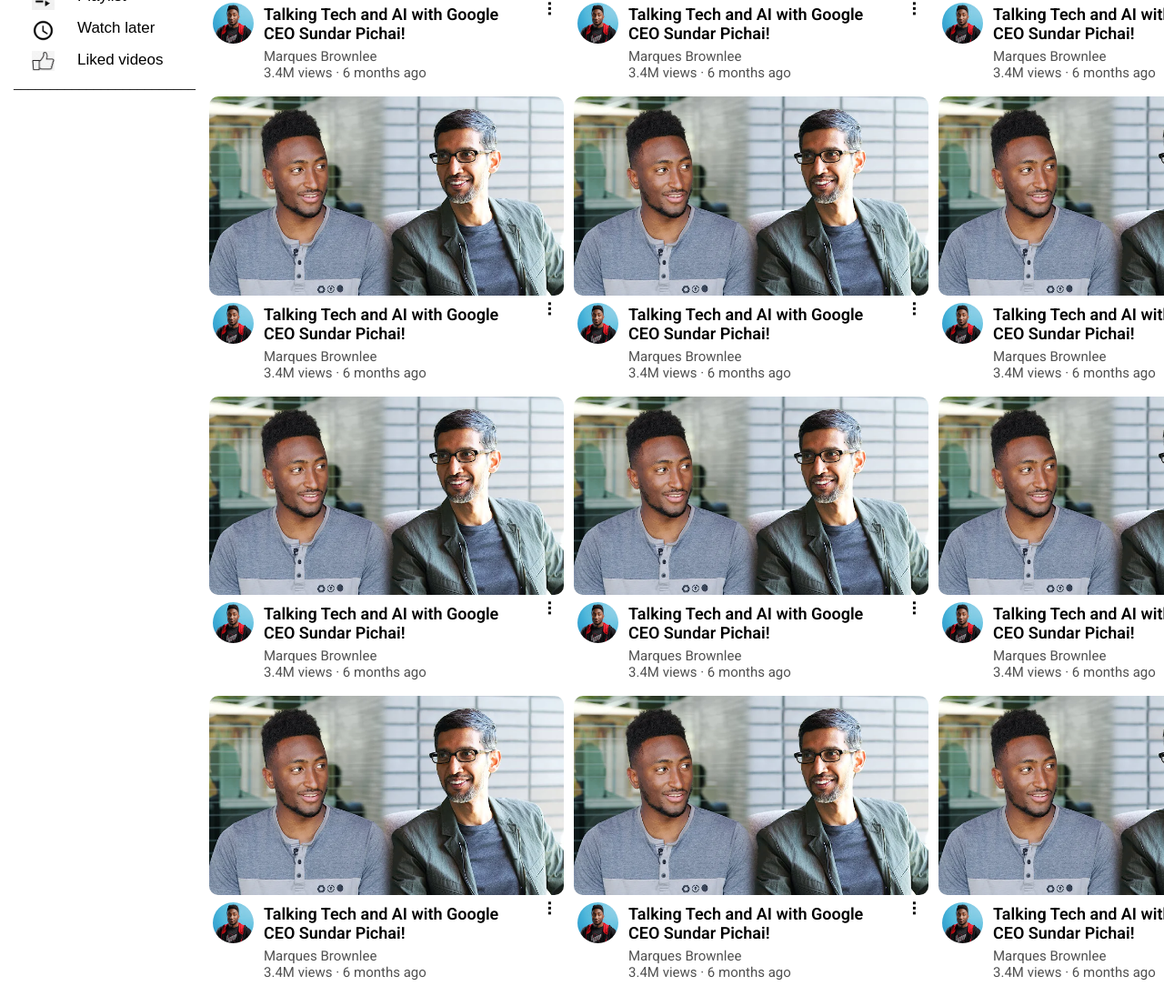
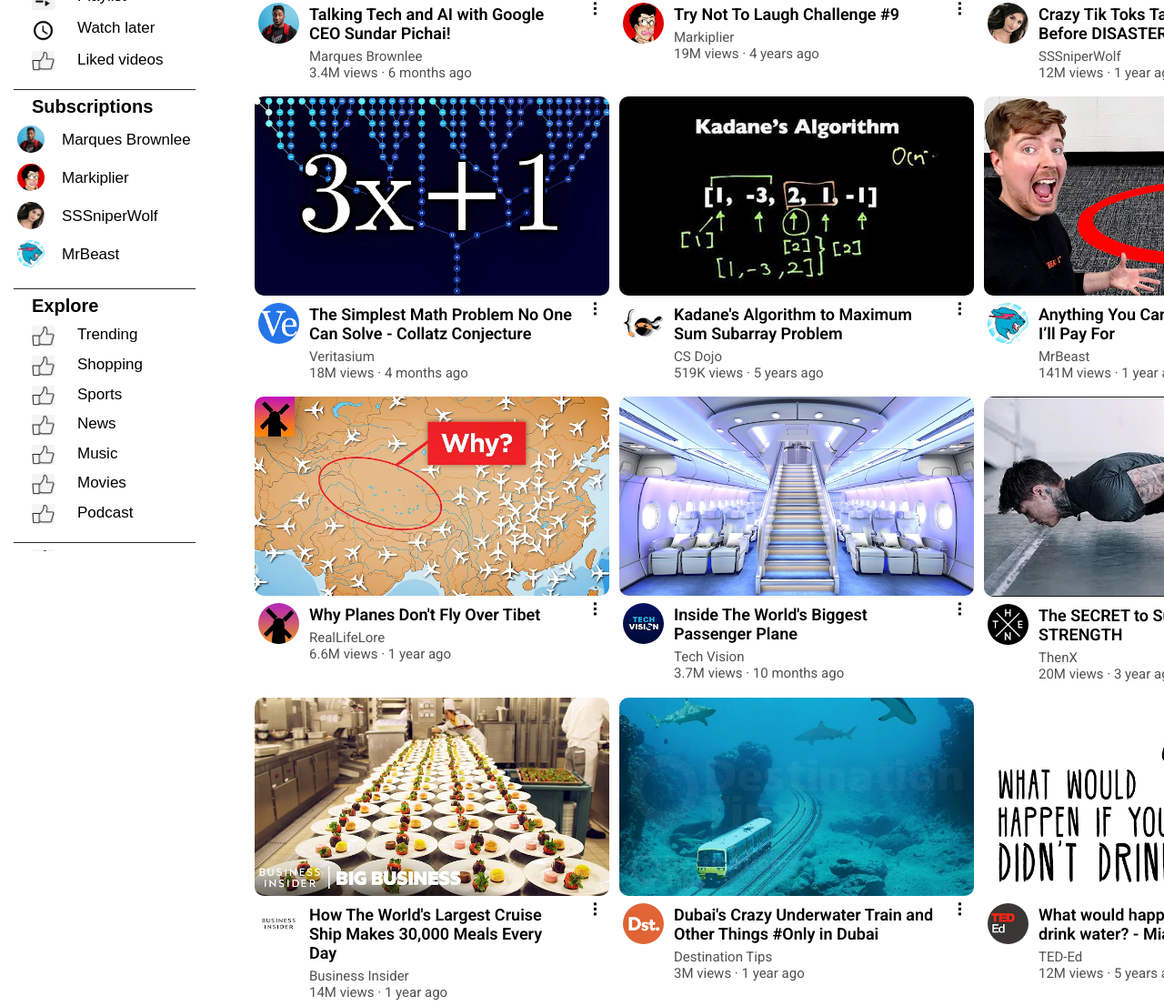
Before and after one commit to Vishakha-23/youtube_clone, a plain HTML site: page index.html in a window 1280 px wide. Shown: the part 284-1390 px from the top of the page at 91% size. Before the commit the page ends 1368 px from the top, so only its background shows below. Drawn offline with Linux system fonts and the light colour scheme.

Commit message:
added tabs

```diff
--- a/index.html
+++ b/index.html
@@ -19,7 +19,7 @@
         </ul>
     </nav>
     <main>
-        <div class="sidebar">
+        <div class="sidebar overflow_prop">
             <div class="h">
                 <img class="sidebar_img" src="other_icon/home-icon.png" alt="" width="25px" >
                 <p class="sidebar_text">Home</p>
@@ -56,7 +56,75 @@
                 <p class="sidebar_text">Liked videos</p>
             </div>
             <div>_________________________</div>
-        </div>
+            <div class="h">
+                <p class="sidebar_text sidebar_head">Subscriptions</p>
+             </div>
+             <div class="h">
+                <div class="channel_pic">
+                    <img class="profile_pic sidebar_profile_pic"  src="logos/channel-1 (1).jpeg" alt="" >
+                </div>
+                <p class="sidebar_text sidebar_name">Marques Brownlee</p>
+            </div>
+             <div class="h">
+                <div class="channel_pic">
+                    <img class="profile_pic sidebar_profile_pic"  src="logos/channel-2.jpeg" alt="" >
+                </div>
+                <p class="sidebar_text sidebar_name">Markiplier</p>
+            </div>
+             <div class="h">
+                <div class="channel_pic">
+                    <img class="profile_pic sidebar_profile_pic"  src="logos/channel-3.jpeg" alt="" >
+                </div>
+                <p class="sidebar_text sidebar_name">SSSniperWolf</p>
+            </div>
+             <div class="h">
+                <div class="channel_pic">
+                    <img class="profile_pic sidebar_profile_pic"  src="logos/channel-6.jpeg" alt="" >
+                </div>
+                <p class="sidebar_text sidebar_name">MrBeast</p>
+            </div>
+            <div>_________________________</div>
+            <div class="h">
+                <p class="sidebar_text sidebar_head">Explore</p>
+             </div>
+             <div class="h">
+                <img class="sidebar_img" src="other_icon/like icon.png" alt="" width="25px" >
+                <p class="sidebar_text">Trending</p>
+            </div>
+            <div class="h">
+                <img class="sidebar_img" src="other_icon/like icon.png" alt="" width="25px" >
+                <p class="sidebar_text">Shopping</p>
+            </div>
+            <div class="h">
+                <img class="sidebar_img" src="other_icon/like icon.png" alt="" width="25px" >
+                <p class="sidebar_text">Sports</p>
+            </div>
+            <div class="h">
+                <img class="sidebar_img" src="other_icon/like icon.png" alt="" width="25px" >
+                <p class="sidebar_text">News</p>
+            </div>
+            <div class="h">
+                <img class="sidebar_img" src="other_icon/like icon.png" alt="" width="25px" >
+                <p class="sidebar_text">Music</p>
+            </div>
+            <div class="h">
+                <img class="sidebar_img" src="other_icon/like icon.png" alt="" width="25px" >
+                <p class="sidebar_text">Movies</p>
+            </div>
+            <div class="h">
+                <img class="sidebar_img" src="other_icon/like icon.png" alt="" width="25px" >
+                <p class="sidebar_text">Podcast</p>
+            </div>
+            <div>_________________________</div>
+            <div class="h">
+                <img class="sidebar_img" src="other_icon/like icon.png" alt="" width="25px" >
+                <p class="sidebar_text">Settings</p>
+            </div>
+            <div class="h">
+                <img class="sidebar_img" src="other_icon/like icon.png" alt="" width="25px" >
+                <p class="sidebar_text">Help</p>
+            </div>
+           </div>
         <div class="content">
             <div >
                <div > <img class="thumbnail cur" src="thumbnails/thumbnail-1.webp" alt=""></div>
@@ -74,165 +142,169 @@
                 </div>
             </div>
             <div >
-               <div > <img class="thumbnail cur" src="thumbnails/thumbnail-1.webp" alt=""></div>
+               <div > <img class="thumbnail cur" src="thumbnails/thumbnail-2.webp" alt=""></div>
                 <div class="cur">
                     <div class="channel_pic">
-                        <img class="profile_pic"  src="logos/channel-1 (1).jpeg" alt="" >
+                        <img class="profile_pic"  src="logos/channel-2.jpeg" alt="" >
                     </div>
                     <div class="channel_info">
-                        <p class="video_title">Talking Tech and AI with Google CEO Sundar Pichai!</p>
-                        <p class="video_author">Marques Brownlee</p>
-                        <p class="video_stats">3.4M views &#183; 6 months ago</p>
+                        <p class="video_title">Try Not To Laugh Challenge #9</p>
+                        <p class="video_author">Markiplier</p>
+                        <p class="video_stats">19M views &#183; 4 years ago </p>
 
                     </div>
                     <div class="dots"> &#10247;</div>
                 </div>
             </div>
             <div >
-               <div > <img class="thumbnail cur" src="thumbnails/thumbnail-1.webp" alt=""></div>
+               <div > <img class="thumbnail cur" src="thumbnails/thumbnail-3.webp" alt=""></div>
                 <div class="cur">
                     <div class="channel_pic">
-                        <img class="profile_pic"  src="logos/channel-1 (1).jpeg" alt="" >
+                        <img class="profile_pic"  src="logos/channel-3.jpeg" alt="" >
                     </div>
                     <div class="channel_info">
-                        <p class="video_title">Talking Tech and AI with Google CEO Sundar Pichai!</p>
-                        <p class="video_author">Marques Brownlee</p>
-                        <p class="video_stats">3.4M views &#183; 6 months ago</p>
+                        <p class="video_title">
+                            Crazy Tik Toks Taken Moments Before DISASTER</p>
+                        <p class="video_author">SSSniperWolf</p>
+                        <p class="video_stats">12M views &#183; 1 year ago  </p>
 
                     </div>
                     <div class="dots"> &#10247;</div>
                 </div>
             </div>
             <div >
-               <div > <img class="thumbnail cur" src="thumbnails/thumbnail-1.webp" alt=""></div>
+               <div > <img class="thumbnail cur" src="thumbnails/thumbnail-4.webp" alt=""></div>
                 <div class="cur">
                     <div class="channel_pic">
-                        <img class="profile_pic"  src="logos/channel-1 (1).jpeg" alt="" >
+                        <img class="profile_pic"  src="logos/channel-4.jpeg" alt="" >
                     </div>
                     <div class="channel_info">
-                        <p class="video_title">Talking Tech and AI with Google CEO Sundar Pichai!</p>
-                        <p class="video_author">Marques Brownlee</p>
-                        <p class="video_stats">3.4M views &#183; 6 months ago</p>
+                        <p class="video_title">The Simplest Math Problem No One Can Solve - Collatz Conjecture</p>
+                        <p class="video_author">Veritasium</p>
+                        <p class="video_stats">18M views &#183; 4 months ago  </p>
 
                     </div>
                     <div class="dots"> &#10247;</div>
                 </div>
             </div>
             <div >
-               <div > <img class="thumbnail cur" src="thumbnails/thumbnail-1.webp" alt=""></div>
+               <div > <img class="thumbnail cur" src="thumbnails/thumbnail-5.webp" alt=""></div>
                 <div class="cur">
                     <div class="channel_pic">
-                        <img class="profile_pic"  src="logos/channel-1 (1).jpeg" alt="" >
+                        <img class="profile_pic"  src="logos/channel-5.jpeg" alt="" >
                     </div>
                     <div class="channel_info">
-                        <p class="video_title">Talking Tech and AI with Google CEO Sundar Pichai!</p>
-                        <p class="video_author">Marques Brownlee</p>
-                        <p class="video_stats">3.4M views &#183; 6 months ago</p>
+                        <p class="video_title">
+                            Kadane's Algorithm to Maximum Sum Subarray Problem</p>
+                        <p class="video_author">CS Dojo</p>
+                        <p class="video_stats">519K views &#183; 5 years ago  </p>
 
                     </div>
                     <div class="dots"> &#10247;</div>
                 </div>
             </div>
             <div >
-               <div > <img class="thumbnail cur" src="thumbnails/thumbnail-1.webp" alt=""></div>
+               <div > <img class="thumbnail cur" src="thumbnails/thumbnail-6.webp" alt=""></div>
                 <div class="cur">
                     <div class="channel_pic">
-                        <img class="profile_pic"  src="logos/channel-1 (1).jpeg" alt="" >
+                        <img class="profile_pic"  src="logos/channel-6.jpeg" alt="" >
                     </div>
                     <div class="channel_info">
-                        <p class="video_title">Talking Tech and AI with Google CEO Sundar Pichai!</p>
-                        <p class="video_author">Marques Brownlee</p>
-                        <p class="video_stats">3.4M views &#183; 6 months ago</p>
+                        <p class="video_title">Anything You Can Fit In The Circle I’ll Pay For</p>
+                        <p class="video_author">MrBeast</p>
+                        <p class="video_stats">141M views &#183; 1 year ago  </p>
 
                     </div>
                     <div class="dots"> &#10247;</div>
                 </div>
             </div>
             <div >
-               <div > <img class="thumbnail cur" src="thumbnails/thumbnail-1.webp" alt=""></div>
+               <div > <img class="thumbnail cur" src="thumbnails/thumbnail-7.webp" alt=""></div>
                 <div class="cur">
                     <div class="channel_pic">
-                        <img class="profile_pic"  src="logos/channel-1 (1).jpeg" alt="" >
+                        <img class="profile_pic"  src="logos/channel-7.jpeg" alt="" >
                     </div>
                     <div class="channel_info">
-                        <p class="video_title">Talking Tech and AI with Google CEO Sundar Pichai!</p>
-                        <p class="video_author">Marques Brownlee</p>
-                        <p class="video_stats">3.4M views &#183; 6 months ago</p>
+                        <p class="video_title">Why Planes Don't Fly Over Tibet</p>
+                        <p class="video_author">RealLifeLore</p>
+                        <p class="video_stats">6.6M views &#183; 1 year ago </p>
 
                     </div>
                     <div class="dots"> &#10247;</div>
                 </div>
             </div>
             <div >
-               <div > <img class="thumbnail cur" src="thumbnails/thumbnail-1.webp" alt=""></div>
+               <div > <img class="thumbnail cur" src="thumbnails/thumbnail-8.webp" alt=""></div>
                 <div class="cur">
                     <div class="channel_pic">
-                        <img class="profile_pic"  src="logos/channel-1 (1).jpeg" alt="" >
+                        <img class="profile_pic"  src="logos/channel-8.jpeg" alt="" >
                     </div>
                     <div class="channel_info">
-                        <p class="video_title">Talking Tech and AI with Google CEO Sundar Pichai!</p>
-                        <p class="video_author">Marques Brownlee</p>
-                        <p class="video_stats">3.4M views &#183; 6 months ago</p>
+                        <p class="video_title">
+                            Inside The World's Biggest Passenger Plane</p>
+                        <p class="video_author">Tech Vision</p>
+                        <p class="video_stats">3.7M views &#183; 10 months ago </p>
 
                     </div>
                     <div class="dots"> &#10247;</div>
                 </div>
             </div>
             <div >
-               <div > <img class="thumbnail cur" src="thumbnails/thumbnail-1.webp" alt=""></div>
+               <div > <img class="thumbnail cur" src="thumbnails/thumbnail-9.webp" alt=""></div>
                 <div class="cur">
                     <div class="channel_pic">
-                        <img class="profile_pic"  src="logos/channel-1 (1).jpeg" alt="" >
+                        <img class="profile_pic"  src="logos/channel-9.jpeg" alt="" >
                     </div>
                     <div class="channel_info">
-                        <p class="video_title">Talking Tech and AI with Google CEO Sundar Pichai!</p>
-                        <p class="video_author">Marques Brownlee</p>
-                        <p class="video_stats">3.4M views &#183; 6 months ago</p>
+                        <p class="video_title">The SECRET to Super Human STRENGTH</p>
+                        <p class="video_author">ThenX</p>
+                        <p class="video_stats">20M views &#183; 3 year ago</p>
 
                     </div>
                     <div class="dots"> &#10247;</div>
                 </div>
             </div>
             <div >
-               <div > <img class="thumbnail cur" src="thumbnails/thumbnail-1.webp" alt=""></div>
+               <div > <img class="thumbnail cur" src="thumbnails/thumbnail-10.webp" alt=""></div>
                 <div class="cur">
                     <div class="channel_pic">
-                        <img class="profile_pic"  src="logos/channel-1 (1).jpeg" alt="" >
+                        <img class="profile_pic"  src="logos/channel-10.jpeg" alt="" >
                     </div>
                     <div class="channel_info">
-                        <p class="video_title">Talking Tech and AI with Google CEO Sundar Pichai!</p>
-                        <p class="video_author">Marques Brownlee</p>
-                        <p class="video_stats">3.4M views &#183; 6 months ago</p>
+                        <p class="video_title">How The World's Largest Cruise Ship Makes 30,000 Meals Every Day</p>
+                        <p class="video_author">Business Insider</p>
+                        <p class="video_stats">14M views &#183; 1 year ago  </p>
 
                     </div>
                     <div class="dots"> &#10247;</div>
                 </div>
             </div>
             <div >
-               <div > <img class="thumbnail cur" src="thumbnails/thumbnail-1.webp" alt=""></div>
+               <div > <img class="thumbnail cur" src="thumbnails/thumbnail-11.webp" alt=""></div>
                 <div class="cur">
                     <div class="channel_pic">
-                        <img class="profile_pic"  src="logos/channel-1 (1).jpeg" alt="" >
+                        <img class="profile_pic"  src="logos/channel-11.jpeg" alt="" >
                     </div>
                     <div class="channel_info">
-                        <p class="video_title">Talking Tech and AI with Google CEO Sundar Pichai!</p>
-                        <p class="video_author">Marques Brownlee</p>
-                        <p class="video_stats">3.4M views &#183; 6 months ago</p>
+                        <p class="video_title">
+                            Dubai's Crazy Underwater Train and Other Things #Only in Dubai</p>
+                        <p class="video_author">Destination Tips</p>
+                        <p class="video_stats">3M views &#183; 1 year ago</p>
 
                     </div>
                     <div class="dots"> &#10247;</div>
                 </div>
             </div>
             <div >
-               <div > <img class="thumbnail cur" src="thumbnails/thumbnail-1.webp" alt=""></div>
+               <div > <img class="thumbnail cur" src="thumbnails/thumbnail-12.webp" alt=""></div>
                 <div class="cur">
                     <div class="channel_pic">
-                        <img class="profile_pic"  src="logos/channel-1 (1).jpeg" alt="" >
+                        <img class="profile_pic"  src="logos/channel-12.jpeg" alt="" >
                     </div>
                     <div class="channel_info">
-                        <p class="video_title">Talking Tech and AI with Google CEO Sundar Pichai!</p>
-                        <p class="video_author">Marques Brownlee</p>
-                        <p class="video_stats">3.4M views &#183; 6 months ago</p>
+                        <p class="video_title">What would happen if you didn’t drink water? - Mia Nacamulli</p>
+                        <p class="video_author">TED-Ed</p>
+                        <p class="video_stats">12M views &#183; 5 years ago</p>
 
                     </div>
                     <div class="dots"> &#10247;</div>
--- a/style.css
+++ b/style.css
@@ -4,10 +4,10 @@
     margin: 0;
     padding: 0;
 }
+
 nav{
     height: 50px;
-    width: 100vw;
-
+    width: auto;
     padding: 5px;
     background-color: rgb(255, 255, 255);
 }
@@ -79,12 +79,20 @@
 }
 main{
     display: flex;
-}
+ }
 .sidebar{
     width: 250px;
     height: 100vh;
     padding: 15px;
+    position: fixed;
+    left: 0px;
+    bottom: 0px;
+    top: 60px;
+    overflow: auto;
+}
+.overflow_prop::-webkit-scrollbar{
 
+    display: none;
 }
 .sidebar_img{
     margin: 5px 5px 5px 20px;
@@ -110,7 +118,7 @@
     justify-content: center;
     grid-template-columns: repeat(3,1fr);
     gap: 11px;
-
+    padding-left: 280px;
 }
 .thumbnail{
     width: 390px;
@@ -159,3 +167,11 @@
     font-size: 20px;
    margin-left: 15px;
  }
+ .sidebar_profile_pic{
+     width: 30px;
+
+ }
+ .sidebar_name{
+    margin: 10px 6px 0px 0px;
+    padding-left: 0px;
+ }
```
